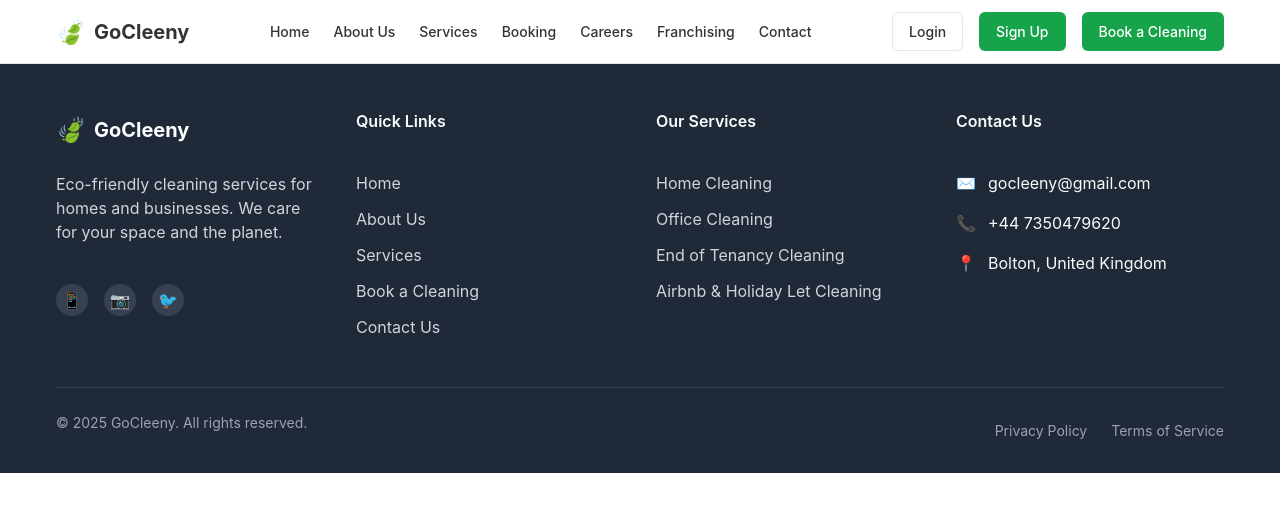
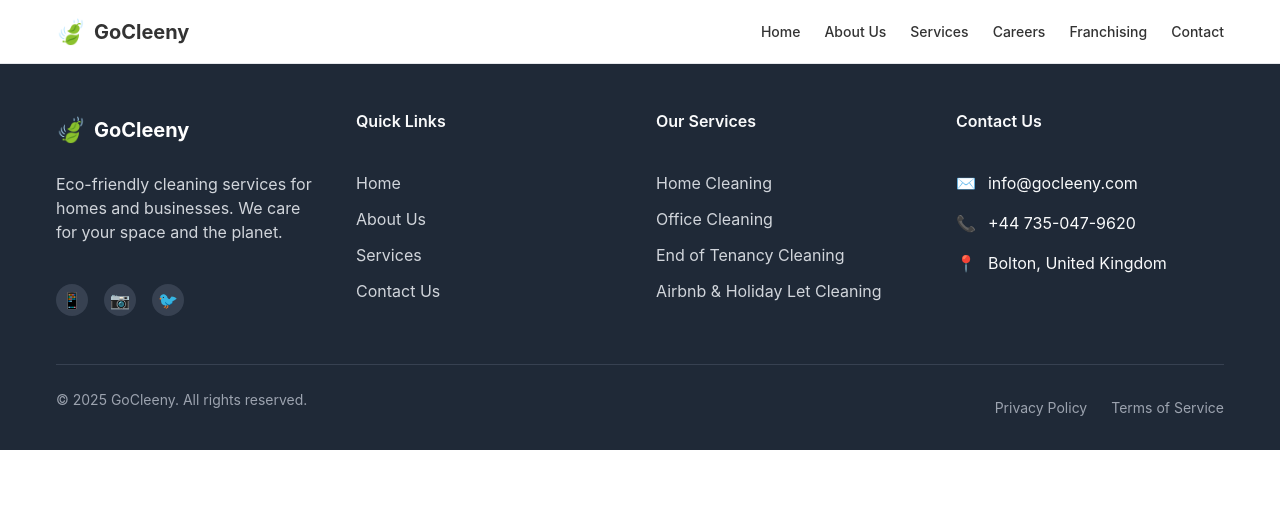
Before and after one commit to Bibekksah/gocleeny, a Django app: template templates/base.html in a window 1280 px wide. Shown: the top 512 px of the page. Run offline with Django 3.2, Linux system fonts and the light colour scheme; the template is opened without the code that fills it, so the values that code supplies are empty.

Commit message:
Update base.html
Signed-off-by: eTac <137216341+Chudaraj-Kushwaha@users.noreply.github.com>

```diff
--- a/templates/base.html
+++ b/templates/base.html
@@ -19,16 +19,16 @@
                 <a href="{% url 'home' %}" class="nav-link">Home</a>
                 <a href="{% url 'about' %}" class="nav-link">About Us</a>
                 <a href="{% url 'services' %}" class="nav-link">Services</a>
-                <a href="{% url 'booking' %}" class="nav-link">Booking</a>
+<!--                 <a href="{% url 'booking' %}" class="nav-link">Booking</a>
                 {% if user.is_authenticated %}
                 <a href="{% url 'my_bookings' %}" class="nav-link"></a>
-                {% endif %}
+                {% endif %} -->
                 <a href="{% url 'careers' %}" class="nav-link">Careers</a>
                 <a href="{% url 'franchising' %}" class="nav-link">Franchising</a>
                 <a href="{% url 'contact' %}" class="nav-link">Contact</a>
             </nav>
 
-            <div class="auth-buttons">
+<!--             <div class="auth-buttons">
                 {% if user.is_authenticated %}
                 <a href="{% url 'my_bookings' %}" class="btn btn-outline">
                     <span class="icon">📅</span>
@@ -40,7 +40,7 @@
                 <a href="{% url 'signup' %}" class="btn">Sign Up</a>
                 {% endif %}
                 <a href="{% url 'booking' %}" class="btn btn-primary">Book a Cleaning</a>
-            </div>
+            </div> -->
 
             <button class="menu-toggle" id="menuToggle">
                 <span class="icon">☰</span>
@@ -62,7 +62,7 @@
                     <a href="{% url 'home' %}" class="mobile-nav-link">Home</a>
                     <a href="{% url 'about' %}" class="mobile-nav-link">About Us</a>
                     <a href="{% url 'services' %}" class="mobile-nav-link">Services</a>
-                    <a href="{% url 'booking' %}" class="mobile-nav-link">Booking</a>
+<!--                     <a href="{% url 'booking' %}" class="mobile-nav-link">Booking</a>
                     {% if user.is_authenticated %}
                     <a href="{% url 'my_bookings' %}" class="mobile-nav-link"></a>
                     <a href="{% url 'logout' %}" class="mobile-nav-link">Logout</a>
@@ -70,7 +70,7 @@
                     <a href="{% url 'login' %}" class="mobile-nav-link">Login</a>
                     <a href="{% url 'signup' %}" class="mobile-nav-link">Sign Up</a>
                     {% endif %}
-                    <a href="{% url 'careers' %}" class="mobile-nav-link">Careers</a>
+                    <a href="{% url 'careers' %}" class="mobile-nav-link">Careers</a> -->
                     <a href="{% url 'franchising' %}" class="mobile-nav-link">Franchising</a>
                     <a href="{% url 'contact' %}" class="mobile-nav-link">Contact</a>
                     <a href="{% url 'booking' %}" class="btn btn-primary mobile-cta">Book a Cleaning</a>
@@ -127,7 +127,7 @@
                         <li><a href="{% url 'home' %}">Home</a></li>
                         <li><a href="{% url 'about' %}">About Us</a></li>
                         <li><a href="{% url 'services' %}">Services</a></li>
-                        <li><a href="{% url 'booking' %}">Book a Cleaning</a></li>
+<!--                         <li><a href="{% url 'booking' %}">Book a Cleaning</a></li> -->
                         <li><a href="{% url 'contact' %}">Contact Us</a></li>
                     </ul>
                 </div>
@@ -147,11 +147,11 @@
                     <ul class="contact-info">
                         <li class="contact-item">
                             <span class="icon">✉️</span>
-                            <span>gocleeny@gmail.com</span>
+                            <span>info@gocleeny.com</span>
                         </li>
                         <li class="contact-item">
                             <span class="icon">📞</span>
-                            <span>+44 7350479620</span>
+                            <span>+44 735-047-9620</span>
                         </li>
                         <li class="contact-item">
                             <span class="icon">📍</span>
@@ -164,7 +164,7 @@
             <div class="footer-bottom">
                 <p class="copyright">&copy; {% now "Y" %} GoCleeny. All rights reserved.</p>
                 <div class="footer-legal">
-                    <a href="{% url 'privacy' %}">Privacy Policy</a>
+                    <a href="/privacy">Privacy Policy</a>
                     <a href="/terms">Terms of Service</a>
                 </div>
             </div>
```
